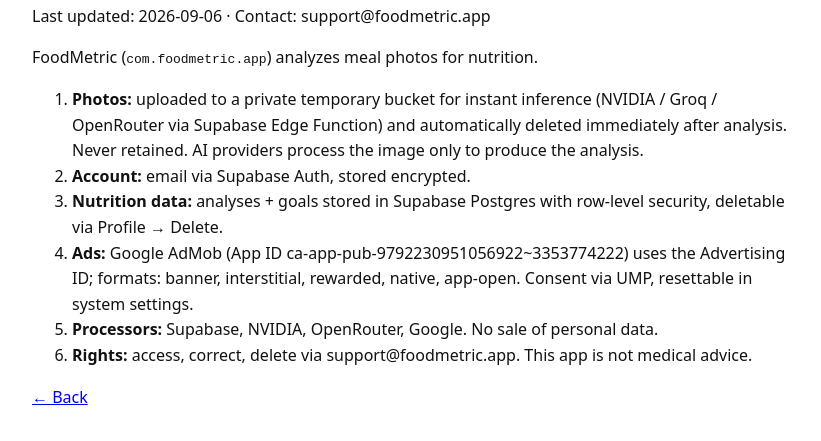
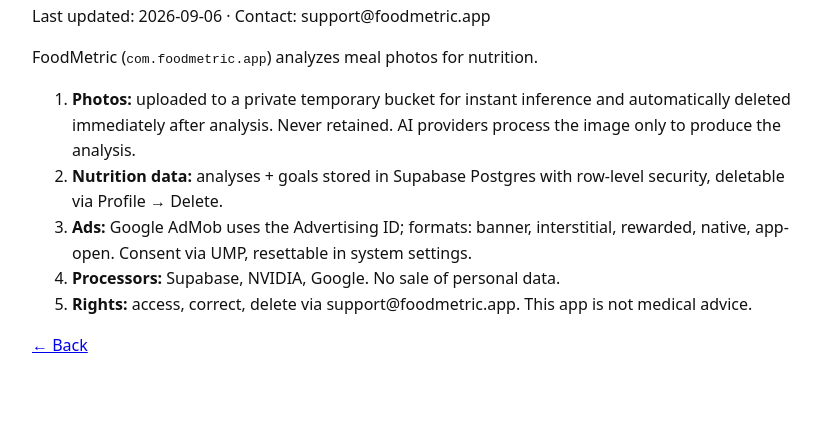
Before and after one commit to markcan369/foodmetric, a plain HTML site: page privacy.html in a window 1280 px wide. Shown: the part 109-550 px from the top of the page, without its empty margins (228-1049 px from the left). Drawn offline with Linux system fonts and the light colour scheme.

Commit message:
Fix privacy policy details and remove redundancy

```diff
--- a/privacy.html
+++ b/privacy.html
@@ -7,11 +7,10 @@
 <p>Last updated: 2026-09-06 · Contact: support@foodmetric.app</p>
 <p>FoodMetric (<code>com.foodmetric.app</code>) analyzes meal photos for nutrition.</p>
 <ol>
-<li><strong>Photos:</strong> uploaded to a private temporary bucket for instant inference (NVIDIA / Groq / OpenRouter via Supabase Edge Function) and automatically deleted immediately after analysis. Never retained. AI providers process the image only to produce the analysis.</li>
-<li><strong>Account:</strong> email via Supabase Auth, stored encrypted.</li>
+<li><strong>Photos:</strong> uploaded to a private temporary bucket for instant inference and automatically deleted immediately after analysis. Never retained. AI providers process the image only to produce the analysis.</li>
 <li><strong>Nutrition data:</strong> analyses + goals stored in Supabase Postgres with row-level security, deletable via Profile → Delete.</li>
-<li><strong>Ads:</strong> Google AdMob (App ID ca-app-pub-9792230951056922~3353774222) uses the Advertising ID; formats: banner, interstitial, rewarded, native, app-open. Consent via UMP, resettable in system settings.</li>
-<li><strong>Processors:</strong> Supabase, NVIDIA, OpenRouter, Google. No sale of personal data.</li>
+<li><strong>Ads:</strong> Google AdMob uses the Advertising ID; formats: banner, interstitial, rewarded, native, app-open. Consent via UMP, resettable in system settings.</li>
+<li><strong>Processors:</strong> Supabase, NVIDIA, Google. No sale of personal data.</li>
 <li><strong>Rights:</strong> access, correct, delete via support@foodmetric.app. This app is not medical advice.</li>
 </ol>
 <p><a href="index.html">← Back</a></p>
```
